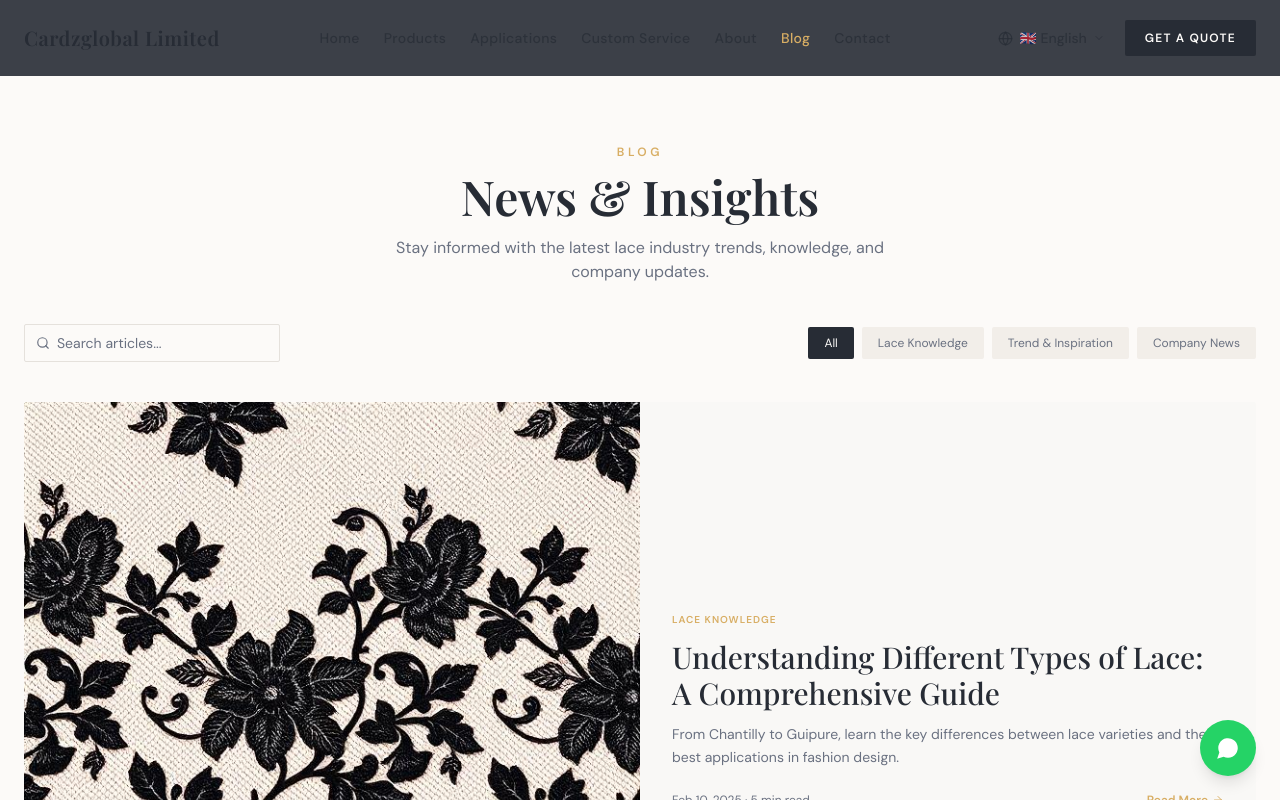
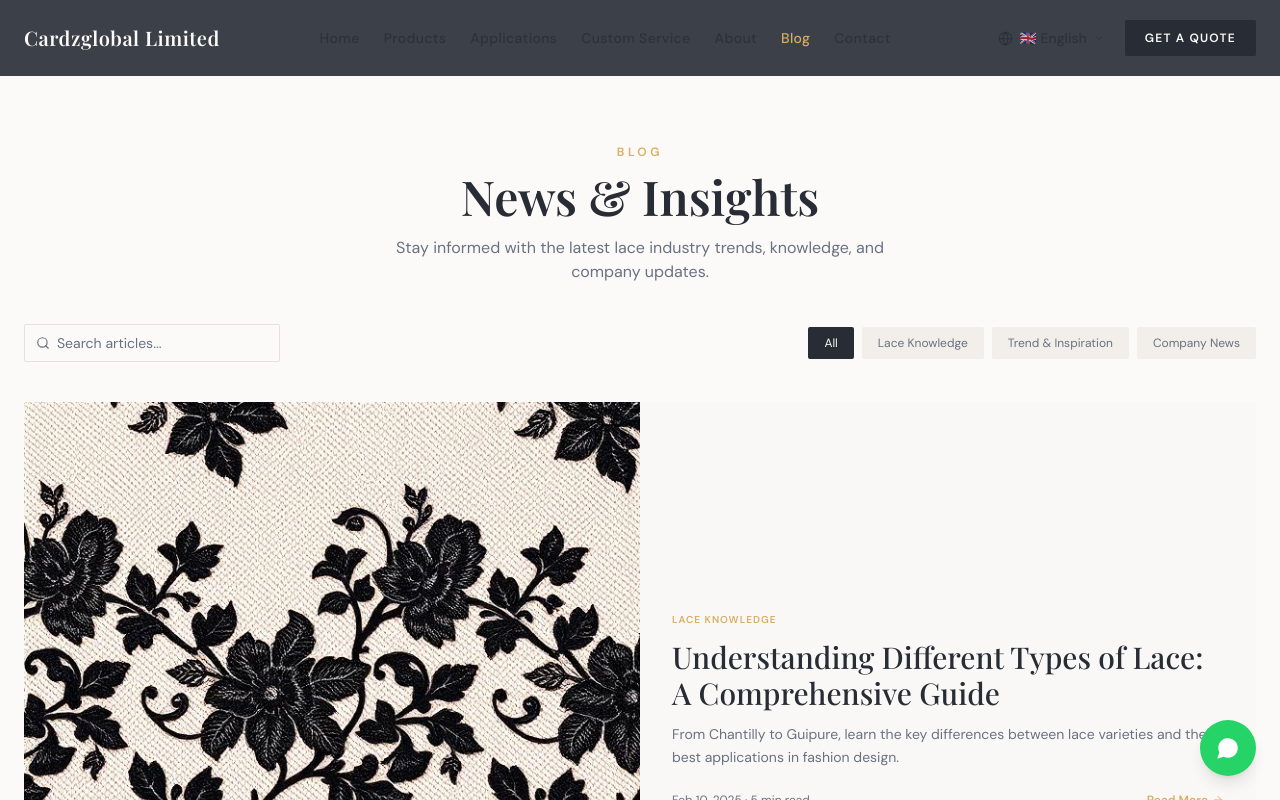
Before and after one commit to atlantic6/cardzglobal-lace-app, a React (Vite) app: page /blog in a window 1280 px wide. Shown: the top 800 px of the page. Built offline with nearby package versions, Linux system fonts and the light colour scheme; a web font is replaced by a local one.

Commit message:
Preceding changes

```diff
--- a/src/components/layout/Navbar.tsx
+++ b/src/components/layout/Navbar.tsx
@@ -36,7 +36,7 @@ export default function Navbar() {
       }`}
     >
       <nav className="container mx-auto flex items-center justify-between px-6 py-4 lg:py-5">
-        <Link to="/" className="font-serif text-xl font-semibold tracking-wide text-foreground">
+        <Link to="/" className={`font-serif text-xl font-semibold tracking-wide transition-colors ${scrolled ? "text-foreground" : "text-primary-foreground"}`}>
           Cardzglobal Limited
         </Link>
 
```
